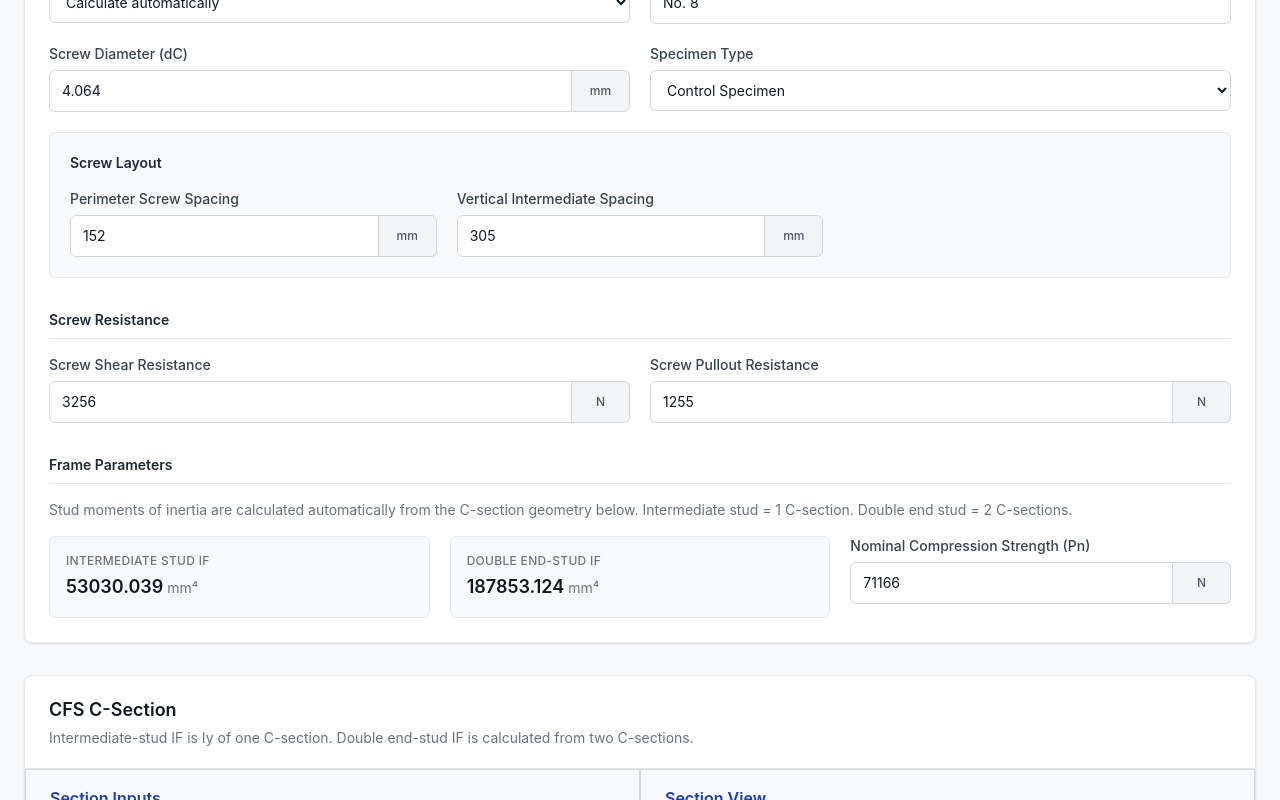
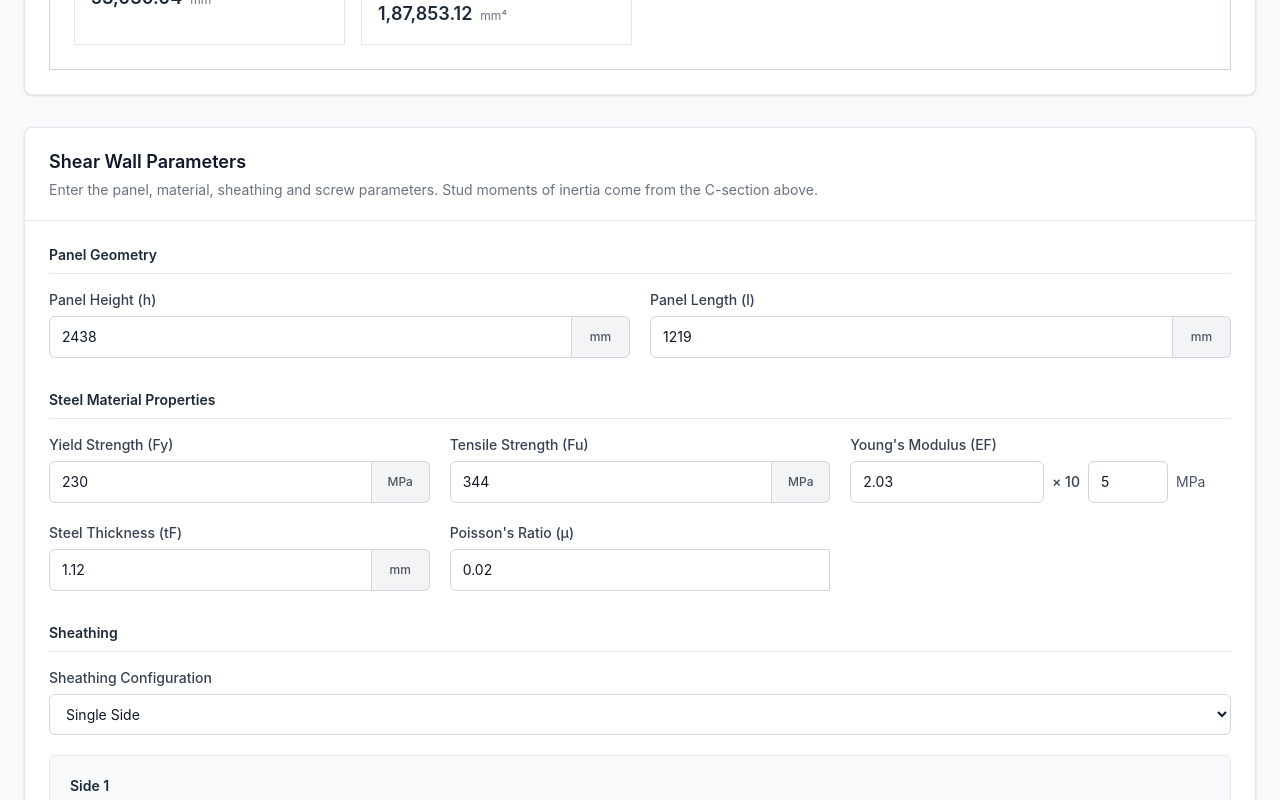
Before and after one commit to Rishab-Chauhan/cbri-cfs-shear-wall, a React (Vite) app: page / in a window 1280 px wide. Shown: the part 1120-1920 px from the top of the page. Built offline with nearby package versions, Linux system fonts and the light colour scheme.

Commit message:
this is sibefore teh major update everthing is done

```diff
--- a/src/App.jsx
+++ b/src/App.jsx
@@ -187,35 +187,12 @@ function App() {
       </header>
 
       <main className="mx-auto max-w-7xl px-6 py-8">
-        <section className="rounded-lg border border-gray-200 bg-white shadow-sm">
-          <div className="border-b border-gray-200 px-6 py-5">
-            <h2 className="text-lg font-semibold text-gray-900">
-              Shear Wall Parameters
-            </h2>
-            <p className="mt-1 text-sm text-gray-500">
-              Enter the panel, material, sheathing and screw parameters. Stud
-              moments of inertia are calculated from the C-section below.
-            </p>
-          </div>
-
-          <div className="p-6">
-            <ShearWallParameters
-              parameters={parameters}
-              onChange={handleParameterChange}
-              sectionProperties={sectionProperties}
-            />
-          </div>
-        </section>
-
-        <section className="mt-8 overflow-hidden rounded-lg border border-gray-200 bg-white shadow-sm">
+        <section className="overflow-hidden rounded-lg border border-gray-200 bg-white shadow-sm">
           <div className="border-b border-gray-200 px-6 py-5">
             <h2 className="text-lg font-semibold text-gray-900">
               CFS C-Section
             </h2>
-            <p className="mt-1 text-sm text-gray-500">
-              Intermediate-stud IF is Iy of one C-section. Double end-stud IF
-              is calculated from two C-sections.
-            </p>
+
           </div>
 
           <div className="grid grid-cols-1 gap-0 lg:grid-cols-2">
@@ -228,6 +205,26 @@ function App() {
 
           <div className="border-t border-gray-200 p-6">
             <SectionProperties section={section} />
+          </div>
+        </section>
+
+        <section className="mt-8 rounded-lg border border-gray-200 bg-white shadow-sm">
+          <div className="border-b border-gray-200 px-6 py-5">
+            <h2 className="text-lg font-semibold text-gray-900">
+              Shear Wall Parameters
+            </h2>
+            <p className="mt-1 text-sm text-gray-500">
+              Enter the panel, material, sheathing and screw parameters. Stud
+              moments of inertia come from the C-section above.
+            </p>
+          </div>
+
+          <div className="p-6">
+            <ShearWallParameters
+              parameters={parameters}
+              onChange={handleParameterChange}
+              sectionProperties={sectionProperties}
+            />
           </div>
         </section>
 
--- a/src/components/SectionProperties.jsx
+++ b/src/components/SectionProperties.jsx
@@ -80,14 +80,10 @@ function SectionProperties({ section }) {
               unit="mm⁴"
             />
 
-            <PropertyCard
-              label="Intermediate Stud IF"
-              value={properties.IF_intermediate}
-              unit="mm⁴"
-            />
+
 
             <PropertyCard
-              label="Double End-Stud IF"
+              label="Moment of inertia of the double end-stud IF"
               value={properties.IF_end}
               unit="mm⁴"
             />
--- a/src/components/ShearWallParameters.jsx
+++ b/src/components/ShearWallParameters.jsx
@@ -767,7 +767,7 @@ export default function ShearWallParameters({
               {/* Perimeter */}
 
               <ParameterInput
-                label="Perimeter Screw Spacing"
+                label="Screw Spacing on the sheathing perimeter Sc"
                 value={
                   parameters.perimeterSpacing
                 }
@@ -784,7 +784,7 @@ export default function ShearWallParameters({
               {/* Vertical */}
 
               <ParameterInput
-                label="Vertical Intermediate Spacing"
+                label="Screw Field Spacing"
                 value={
                   parameters.fieldSpacing
                 }
@@ -826,112 +826,7 @@ export default function ShearWallParameters({
       </div>
 
 
-      {/* =================================================
-          SCREW RESISTANCES
-      ================================================= */}
 
-      <div>
-
-        <SectionTitle>
-          Screw Resistance
-        </SectionTitle>
-
-        <div className="grid grid-cols-1 gap-5 md:grid-cols-2">
-
-          <ParameterInput
-            label="Screw Shear Resistance"
-            value={
-              parameters.vrSScrew
-            }
-            unit="N"
-            onChange={(value) =>
-              onChange(
-                "vrSScrew",
-                value
-              )
-            }
-          />
-
-          <ParameterInput
-            label="Screw Pullout Resistance"
-            value={
-              parameters.vrPScrew
-            }
-            unit="N"
-            onChange={(value) =>
-              onChange(
-                "vrPScrew",
-                value
-              )
-            }
-          />
-
-        </div>
-      </div>
-
-
-      {/* =================================================
-          FRAME PARAMETERS
-      ================================================= */}
-
-      <div>
-
-        <SectionTitle>
-          Frame Parameters
-        </SectionTitle>
-
-        <p className="mb-4 text-sm text-gray-500">
-          Stud moments of inertia are calculated automatically from the
-          C-section geometry below. Intermediate stud = 1 C-section.
-          Double end stud = 2 C-sections.
-        </p>
-
-        <div className="grid grid-cols-1 gap-5 md:grid-cols-2 lg:grid-cols-3">
-
-          <div className="rounded-md border border-gray-200 bg-gray-50 p-4">
-            <p className="text-xs font-medium uppercase tracking-wide text-gray-500">
-              Intermediate Stud IF
-            </p>
-            <p className="mt-1 text-lg font-semibold text-gray-900">
-              {sectionProperties?.IF_intermediate != null
-                ? Number(sectionProperties.IF_intermediate).toFixed(3)
-                : "—"}
-              <span className="ml-1 text-sm font-normal text-gray-500">
-                mm⁴
-              </span>
-            </p>
-          </div>
-
-          <div className="rounded-md border border-gray-200 bg-gray-50 p-4">
-            <p className="text-xs font-medium uppercase tracking-wide text-gray-500">
-              Double End-Stud IF
-            </p>
-            <p className="mt-1 text-lg font-semibold text-gray-900">
-              {sectionProperties?.IF_end != null
-                ? Number(sectionProperties.IF_end).toFixed(3)
-                : "—"}
-              <span className="ml-1 text-sm font-normal text-gray-500">
-                mm⁴
-              </span>
-            </p>
-          </div>
-
-          <ParameterInput
-            label="Nominal Compression Strength (Pn)"
-            value={
-              parameters.nominalCompressionStrength
-            }
-            unit="N"
-            onChange={(value) =>
-              onChange(
-                "nominalCompressionStrength",
-                value
-              )
-            }
-          />
-
-        </div>
-      </div>
 
     </div>
   );
```
